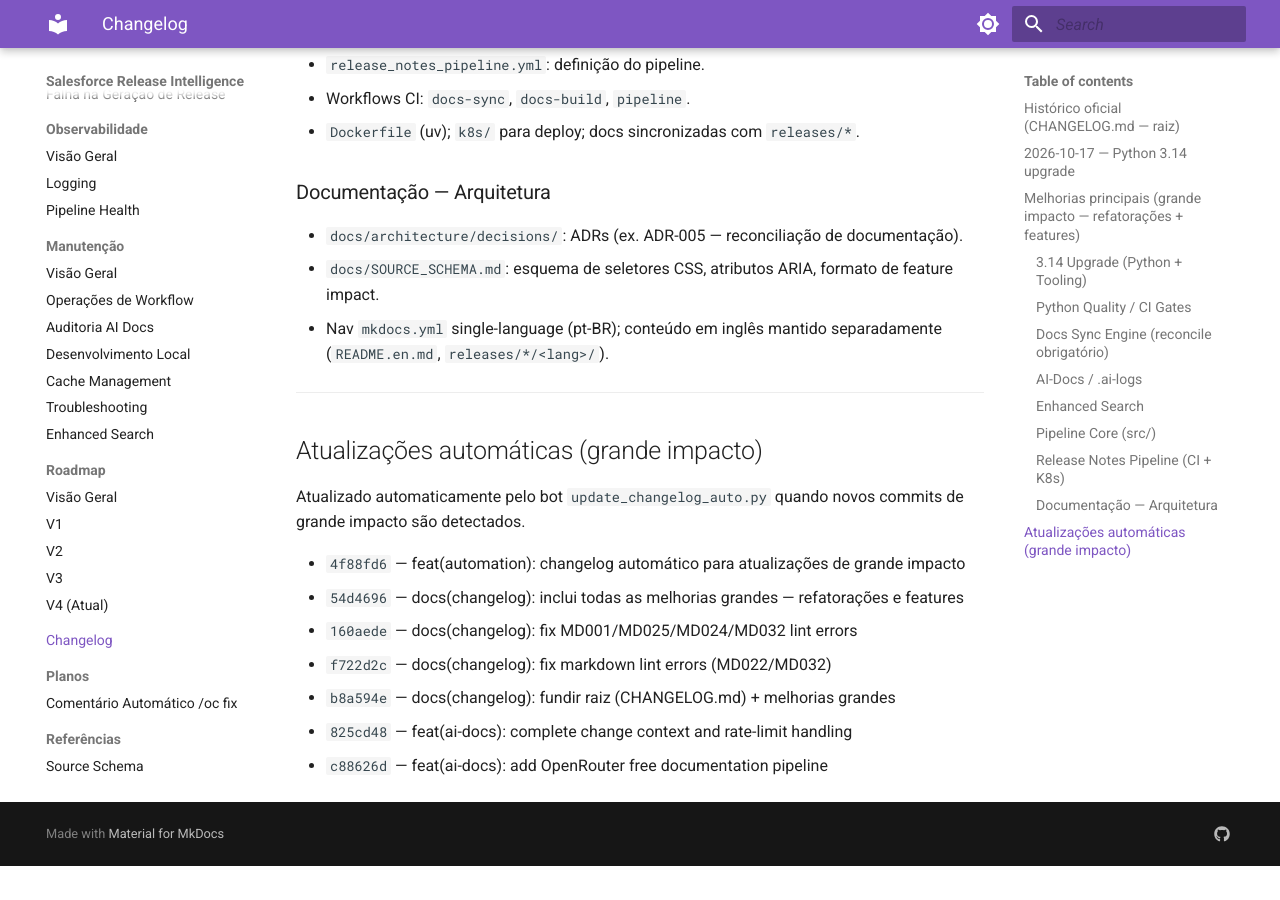
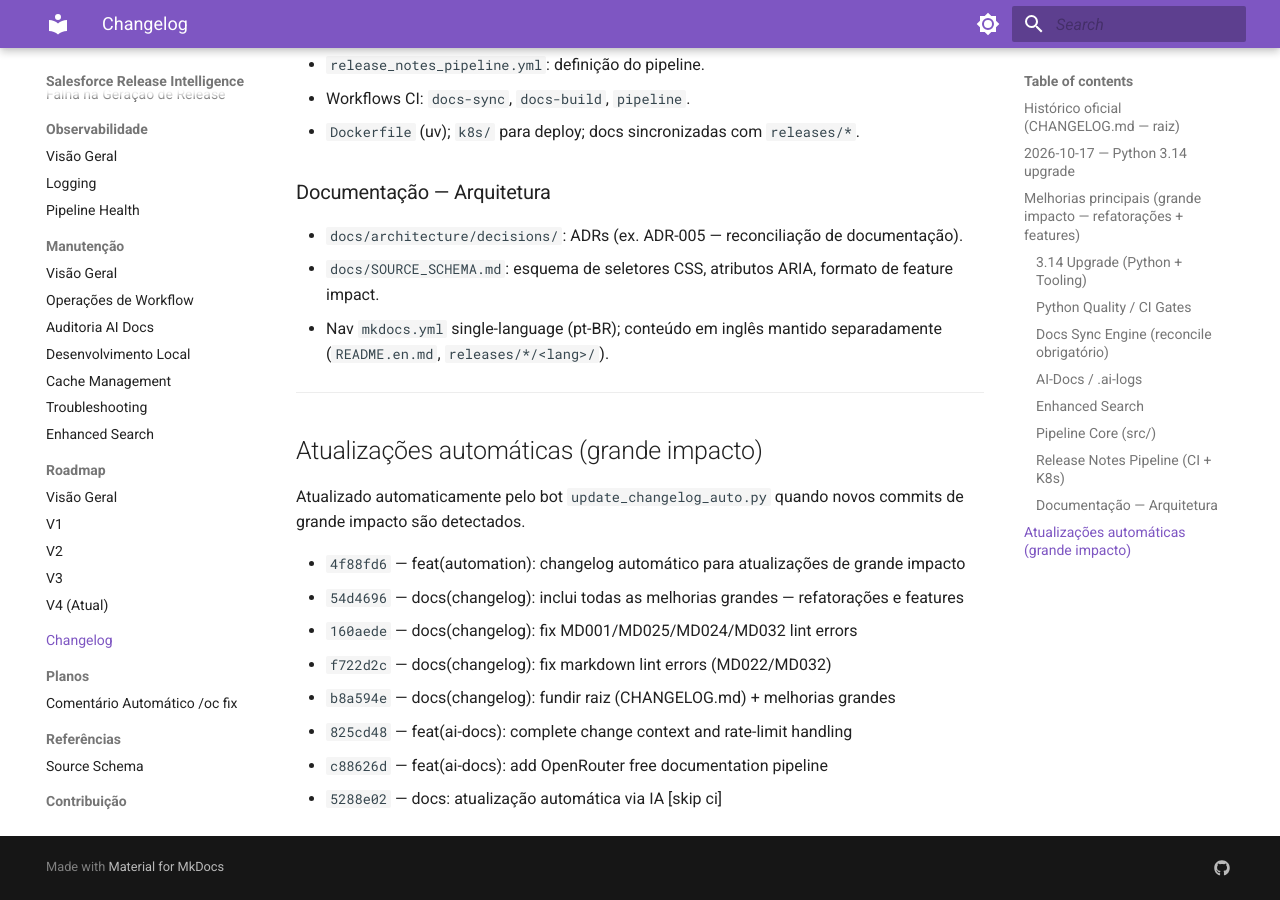
Before and after one commit to Fatal1tyBarucco/Salesforce-WebDev, an MkDocs documentation site: the page built from docs/changelog.md, in a window 1280 px wide and 900 px high, scrolled down 1899 px. Built offline with MkDocs 1.6.1 and Material for MkDocs 9.7.7, drawn with Linux system fonts in a browser that asks for light colours; before the commit the page ends 2765 px from its top, so only the background shows below that.

Commit message:
docs(sync): reconcile documentation — 2026-10-19 12:56 UTC

```diff
--- a/docs/changelog.md
+++ b/docs/changelog.md
@@ -78,3 +78,4 @@ Atualizado automaticamente pelo bot `update_changelog_auto.py` quando novos comm
 - `b8a594e` — docs(changelog): fundir raiz (CHANGELOG.md) + melhorias grandes
 - `825cd48` — feat(ai-docs): complete change context and rate-limit handling
 - `c88626d` — feat(ai-docs): add OpenRouter free documentation pipeline
+- `5288e02` — docs: atualização automática via IA [skip ci]
```
Also changed, not shown: docs/index.md (+1 -0 lines), docs/.documentation-manifest.json.
